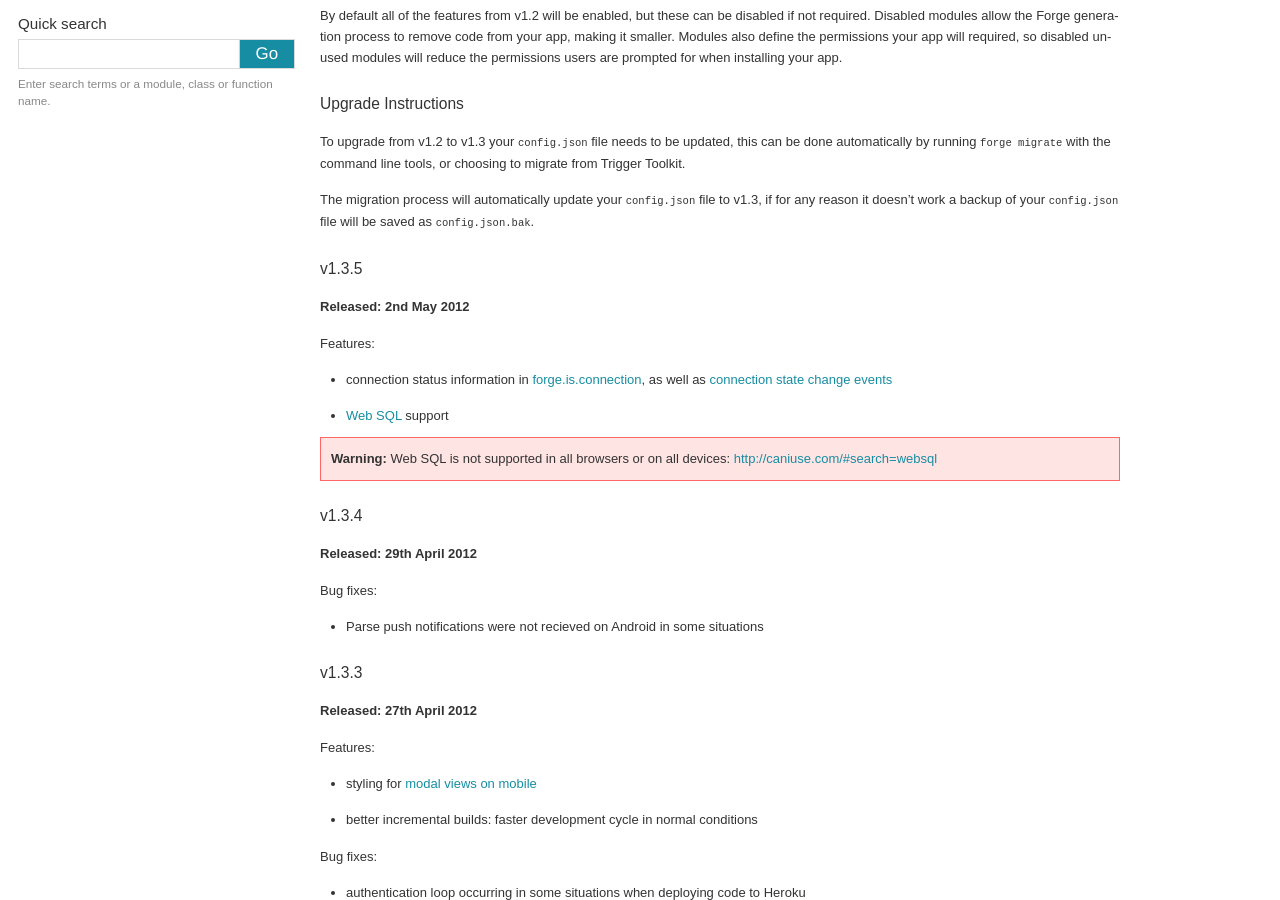
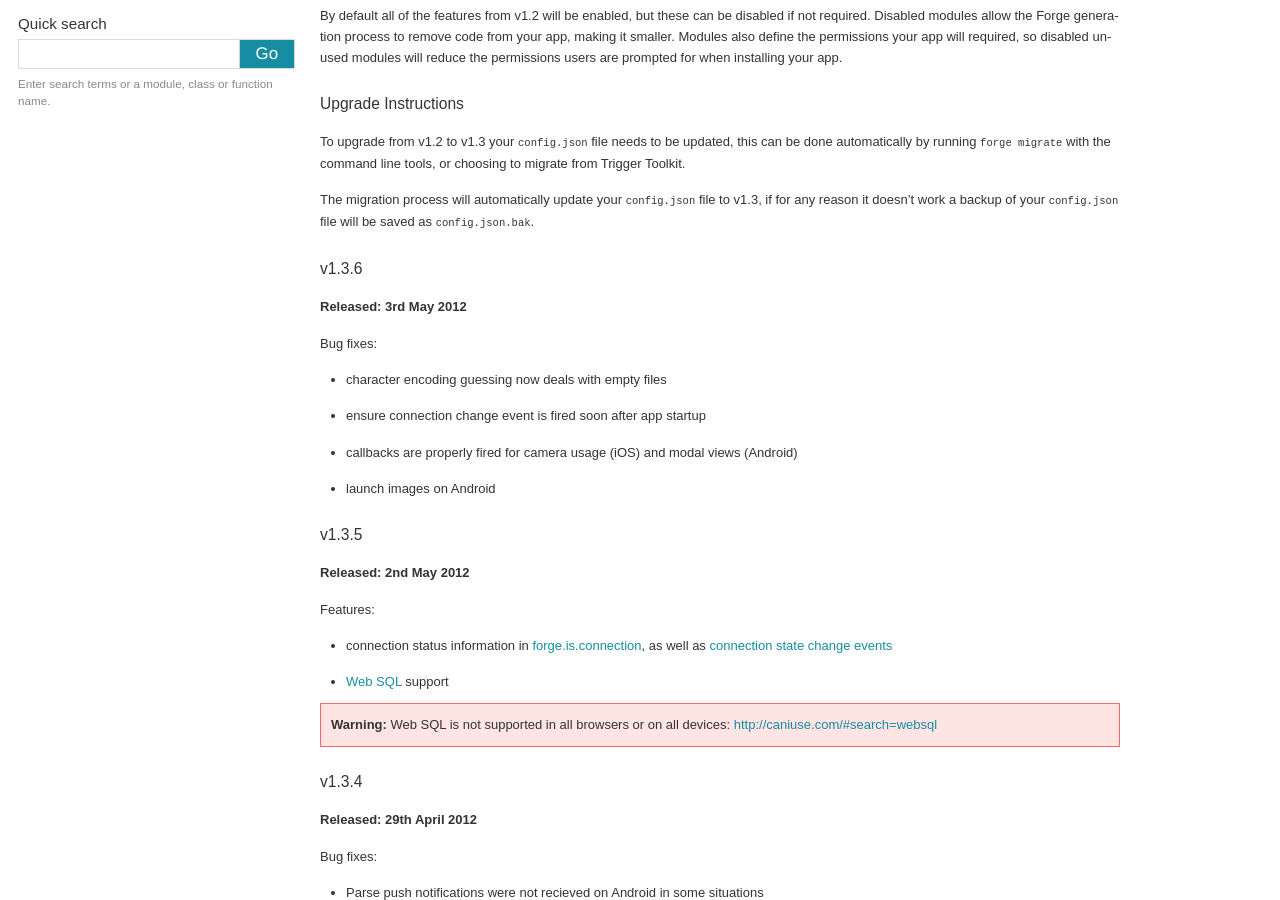
Before and after one commit to trigger-corp/Forge-Documentation, a Sphinx documentation site: the page built from source/release-notes.rst, in a window 1280 px wide and 900 px high, scrolled down 702 px. Built offline with Sphinx 7.4.7, drawn with Linux system fonts in a browser that asks for light colours; some web fonts are replaced.

Commit message:
add v1.3.6 release notes

```diff
--- a/source/release-notes.rst
+++ b/source/release-notes.rst
@@ -34,6 +34,17 @@ Upgrade Instructions
 To upgrade from v1.2 to v1.3 your ``config.json`` file needs to be updated, this can be done automatically by running ``forge migrate`` with the command line tools, or choosing to migrate from Trigger Toolkit.
 
 The migration process will automatically update your ``config.json`` file to v1.3, if for any reason it doesn't work a backup of your ``config.json`` file will be saved as ``config.json.bak``.
+
+v1.3.6
+~~~~~~~~~~~~~~~~~~~~~~~~~~~~~~~~~~~~~~~~~~~~~~~~~~~~~~~~~~~~~~~~~~~~~~~~~~~~~~~~
+**Released: 3rd May 2012**
+
+Bug fixes:
+
+- character encoding guessing now deals with empty files
+- ensure connection change event is fired soon after app startup
+- callbacks are properly fired for camera usage (iOS) and modal views (Android)
+- launch images on Android
 
 v1.3.5
 ~~~~~~~~~~~~~~~~~~~~~~~~~~~~~~~~~~~~~~~~~~~~~~~~~~~~~~~~~~~~~~~~~~~~~~~~~~~~~~~~
```
